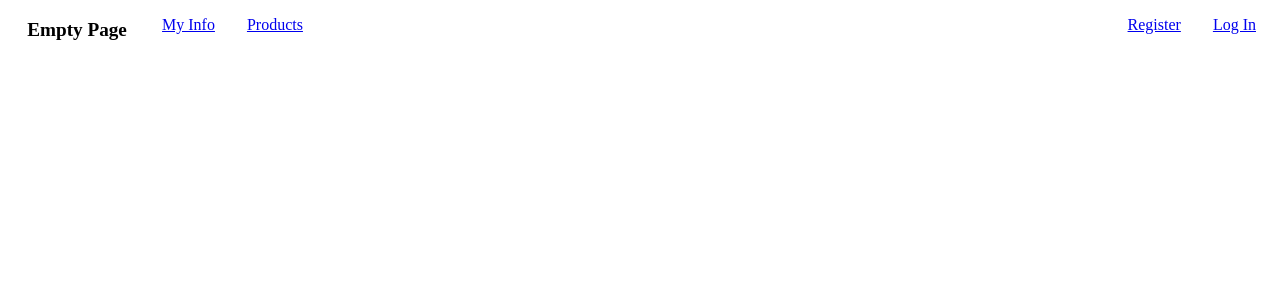
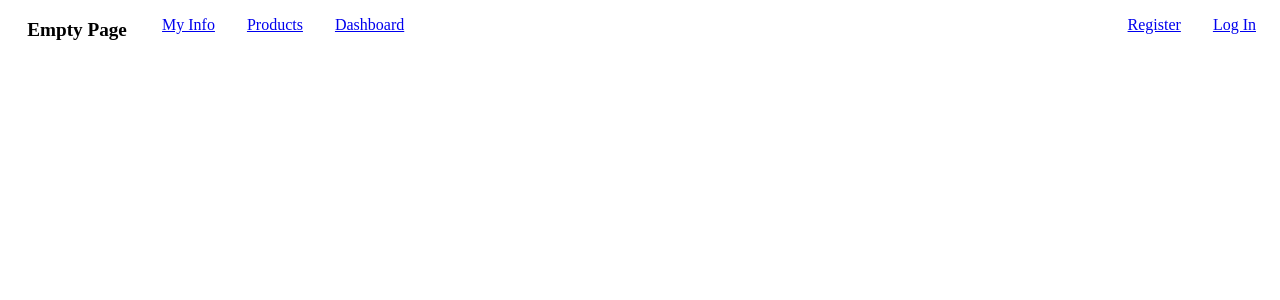
Before and after one commit to cameronheard/COSC-471, a PHP site: page /COSC-471/templates/base.php in a window 1280 px wide. Shown: the top 300 px of the page. Run offline with PHP 8.4, Linux system fonts and the light colour scheme.

Commit message:
Added dashboard link to navbar

```diff
--- a/src/templates/navbar.php
+++ b/src/templates/navbar.php
@@ -2,6 +2,7 @@
     <h1 id="title"><?= htmlspecialchars($title ?? "Empty Page") ?></h1>
     <a href="./my-info">My Info</a>
     <a href="./products">Products</a>
+    <a href="./dashboard">Dashboard</a>
     <div id="auth_links">
         <?php if (!isset($_SESSION["user"])): ?>
             <a class="auth_link" href="./register">Register</a>
```
